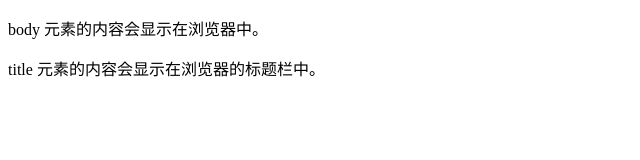
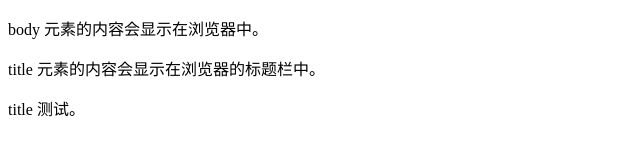
Before and after one commit to NaCN2020/react-test, a React app: page index.html in a window 1280 px wide. Shown: the full height of the page, 0-640 px from the left. Built offline with nearby package versions, Linux system fonts and the light colour scheme.

Commit message:
Update index.html

```diff
--- a/index.html
+++ b/index.html
@@ -6,6 +6,7 @@
 <body>
 	<p>body 元素的内容会显示在浏览器中。</p>
 	<p>title 元素的内容会显示在浏览器的标题栏中。</p>
-    	<script language="JavaScript" src="./src/index.js">
+	<p>title 测试。</p>
+    	<script language="JavaScript" src="/src/index.js">
 </body>
 </html>
```
